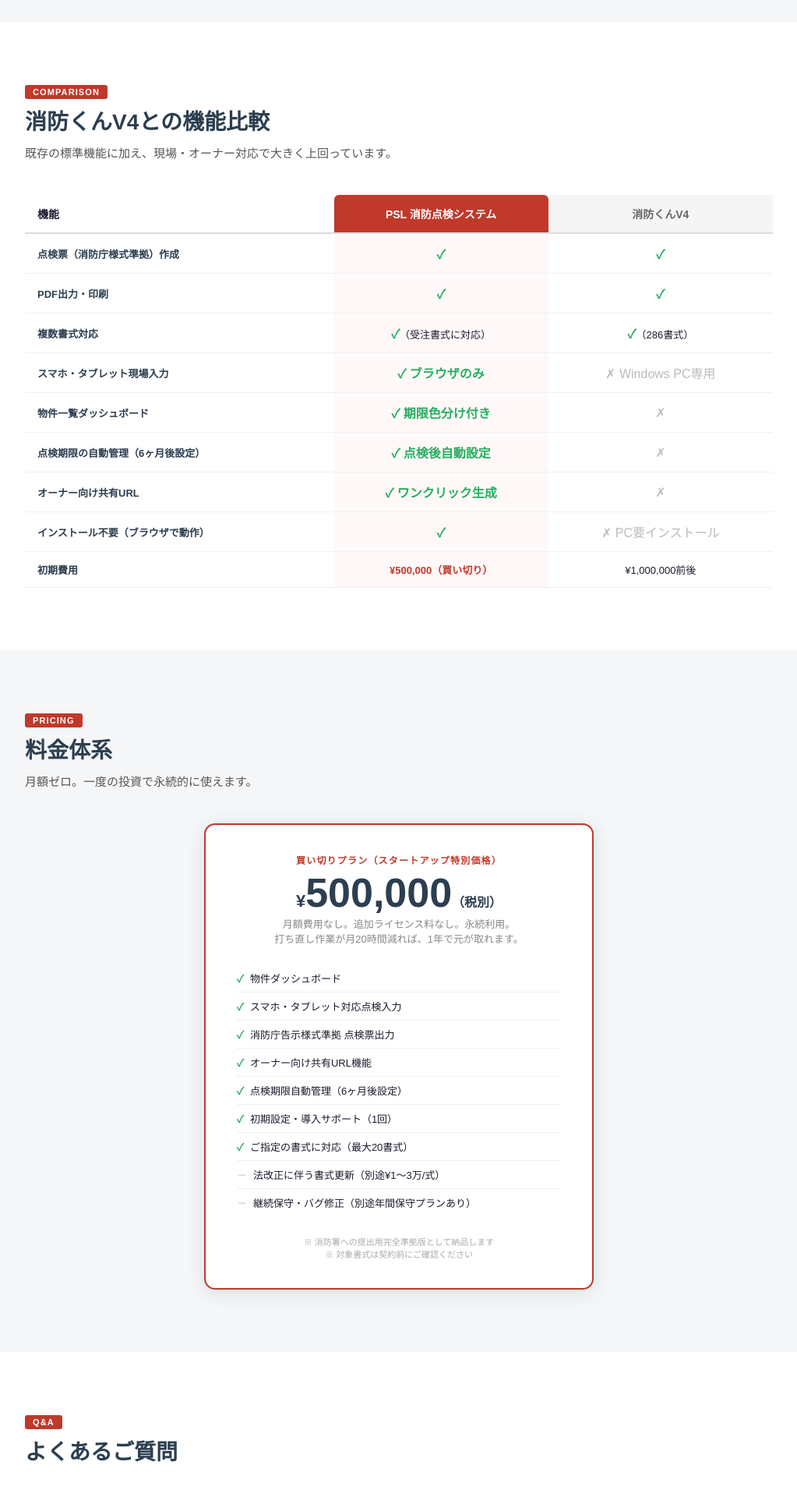
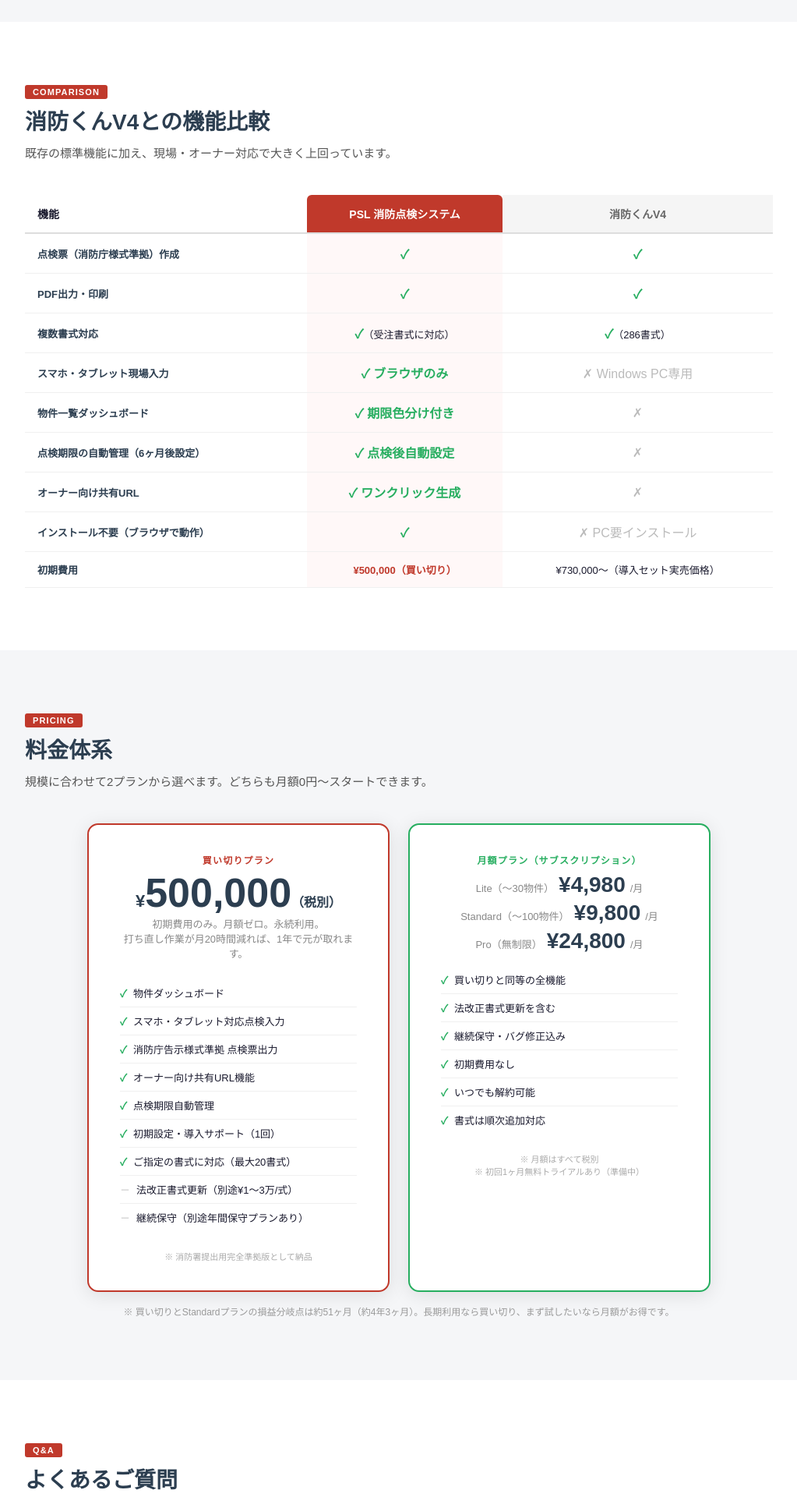
Before and after one commit to pumpstack-lab/psl-shobo-demo, a Flask app: page /proposal in a window 1280 px wide. Shown: the part 3486-5406 px from the top of the page at 78% size, without its empty margins (128-1151 px from the left). Run offline with Flask 3, Linux system fonts and the light colour scheme.

Commit message:
提案資料更新: 価格修正 + 月額プラン追加
- 消防くんV4価格を実売価格¥730,000〜に修正
- 月額プランを追加（Lite¥4,980/Standard¥9,800/Pro¥24,800）
- 買い切り・月額の2列レイアウト（スマホ1列対応）

Co-Authored-By: Claude Sonnet 4.6 <noreply@anthropic.com>

```diff
--- a/app/templates/proposal.html
+++ b/app/templates/proposal.html
@@ -200,6 +200,8 @@ footer p { font-size: 12px; opacity: 0.6; line-height: 1.8; }
   .price-card { padding: 24px 20px; }
   .price-main { font-size: 40px; }
   section { padding: 56px 16px; }
+  /* プラン2列→1列 */
+  div[style*="grid-template-columns:1fr 1fr"] { grid-template-columns: 1fr !important; }
   /* 比較テーブル スマホ対応 */
   table.comp { font-size: 11px; }
   table.comp th, table.comp td { padding: 10px 8px; }
@@ -475,7 +477,7 @@ footer p { font-size: 12px; opacity: 0.6; line-height: 1.8; }
         <tr>
           <td>初期費用</td>
           <td class="psl-col" style="font-weight:700;color:var(--red)">¥500,000（買い切り）</td>
-          <td>¥1,000,000前後</td>
+          <td>¥730,000〜（導入セット実売価格）</td>
         </tr>
       </tbody>
     </table>
@@ -487,24 +489,65 @@ footer p { font-size: 12px; opacity: 0.6; line-height: 1.8; }
   <div class="container">
     <div class="section-tag">PRICING</div>
     <h2>料金体系</h2>
-    <p class="lead">月額ゼロ。一度の投資で永続的に使えます。</p>
-    <div class="price-card">
-      <div class="type">買い切りプラン（スタートアップ特別価格）</div>
+    <p class="lead">規模に合わせて2プランから選べます。どちらも月額0円〜スタートできます。</p>
+
+    <!-- プランカード2列 -->
+    <div style="display:grid;grid-template-columns:1fr 1fr;gap:24px;max-width:800px;margin:0 auto 16px;">
+
+      <!-- 買い切り -->
+      <div class="price-card" style="margin:0;">
+        <div class="type">買い切りプラン</div>
         <div class="price-main"><span>¥</span>500,000<span style="font-size:16px">（税別）</span></div>
-      <div class="price-sub">月額費用なし。追加ライセンス料なし。永続利用。<br>打ち直し作業が月20時間減れば、1年で元が取れます。</div>
+        <div class="price-sub">初期費用のみ。月額ゼロ。永続利用。<br>打ち直し作業が月20時間減れば、1年で元が取れます。</div>
         <ul class="price-list">
           <li><span class="ok">✓</span> 物件ダッシュボード</li>
           <li><span class="ok">✓</span> スマホ・タブレット対応点検入力</li>
           <li><span class="ok">✓</span> 消防庁告示様式準拠 点検票出力</li>
           <li><span class="ok">✓</span> オーナー向け共有URL機能</li>
-        <li><span class="ok">✓</span> 点検期限自動管理（6ヶ月後設定）</li>
+          <li><span class="ok">✓</span> 点検期限自動管理</li>
           <li><span class="ok">✓</span> 初期設定・導入サポート（1回）</li>
           <li><span class="ok">✓</span> ご指定の書式に対応（最大20書式）</li>
-        <li><span class="no">－</span> 法改正に伴う書式更新（別途¥1〜3万/式）</li>
-        <li><span class="no">－</span> 継続保守・バグ修正（別途年間保守プランあり）</li>
+          <li><span class="no">－</span> 法改正書式更新（別途¥1〜3万/式）</li>
+          <li><span class="no">－</span> 継続保守（別途年間保守プランあり）</li>
         </ul>
-      <div class="price-note">※ 消防署への提出用完全準拠版として納品します<br>※ 対象書式は契約前にご確認ください</div>
+        <div class="price-note">※ 消防署提出用完全準拠版として納品</div>
       </div>
+
+      <!-- 月額 -->
+      <div class="price-card" style="margin:0;border-color:#27ae60;">
+        <div class="type" style="color:#27ae60;">月額プラン（サブスクリプション）</div>
+        <div style="margin-bottom:16px;">
+          <div style="display:flex;align-items:baseline;gap:6px;justify-content:center;margin-bottom:4px;">
+            <span style="font-size:13px;color:#888">Lite（〜30物件）</span>
+            <span style="font-size:28px;font-weight:900;color:var(--dark)">¥4,980</span>
+            <span style="font-size:13px;color:#888">/月</span>
+          </div>
+          <div style="display:flex;align-items:baseline;gap:6px;justify-content:center;margin-bottom:4px;">
+            <span style="font-size:13px;color:#888">Standard（〜100物件）</span>
+            <span style="font-size:28px;font-weight:900;color:var(--dark)">¥9,800</span>
+            <span style="font-size:13px;color:#888">/月</span>
+          </div>
+          <div style="display:flex;align-items:baseline;gap:6px;justify-content:center;">
+            <span style="font-size:13px;color:#888">Pro（無制限）</span>
+            <span style="font-size:28px;font-weight:900;color:var(--dark)">¥24,800</span>
+            <span style="font-size:13px;color:#888">/月</span>
+          </div>
+        </div>
+        <ul class="price-list">
+          <li><span class="ok">✓</span> 買い切りと同等の全機能</li>
+          <li><span class="ok">✓</span> 法改正書式更新を含む</li>
+          <li><span class="ok">✓</span> 継続保守・バグ修正込み</li>
+          <li><span class="ok">✓</span> 初期費用なし</li>
+          <li><span class="ok">✓</span> いつでも解約可能</li>
+          <li><span class="ok">✓</span> 書式は順次追加対応</li>
+        </ul>
+        <div class="price-note">※ 月額はすべて税別<br>※ 初回1ヶ月無料トライアルあり（準備中）</div>
+      </div>
+    </div>
+
+    <p style="text-align:center;font-size:12px;color:#999;max-width:800px;margin:0 auto;">
+      ※ 買い切りとStandardプランの損益分岐点は約51ヶ月（約4年3ヶ月）。長期利用なら買い切り、まず試したいなら月額がお得です。
+    </p>
   </div>
 </section>
 
```
Also changed, not shown: PSL_消防点検システム_提案資料.html (+60 -9 lines). Lines whose indentation alone changed are shown as unchanged.
